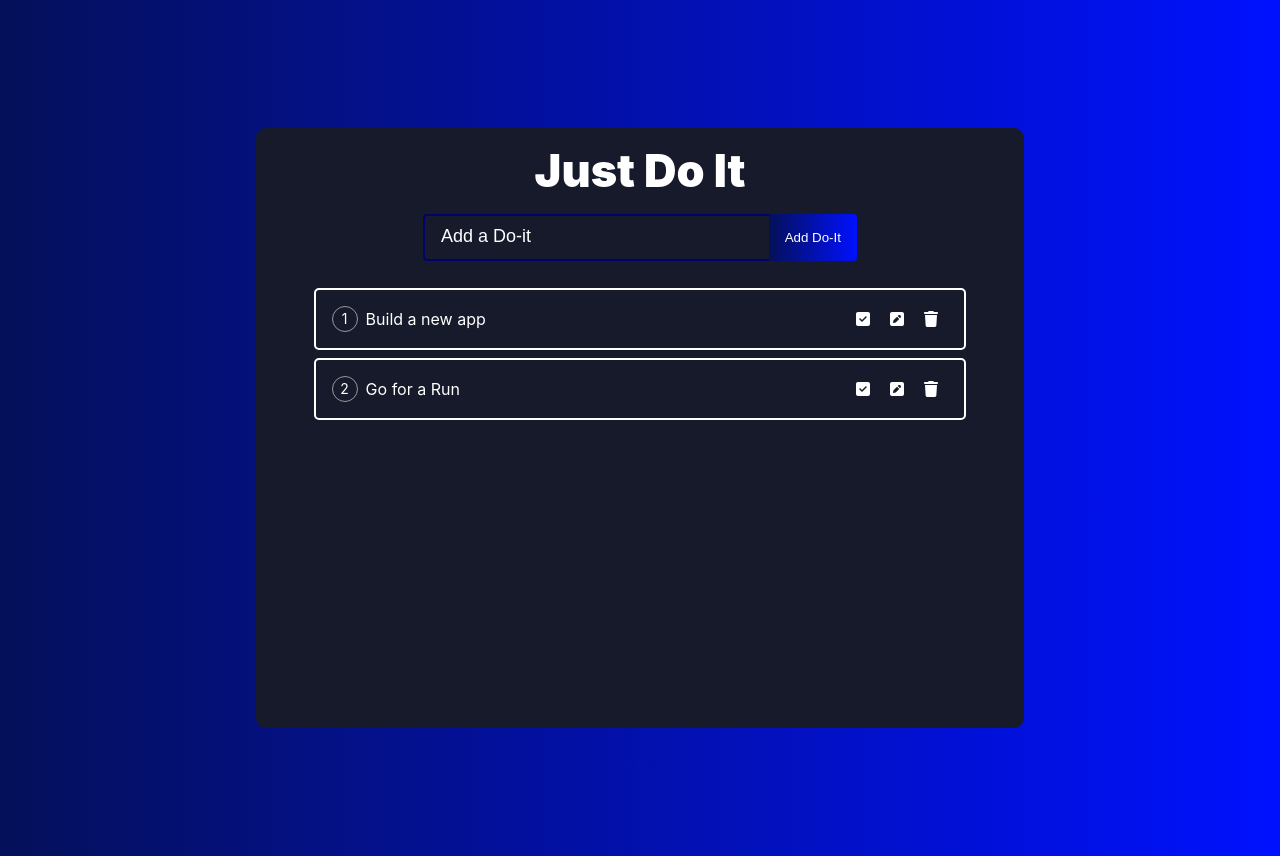
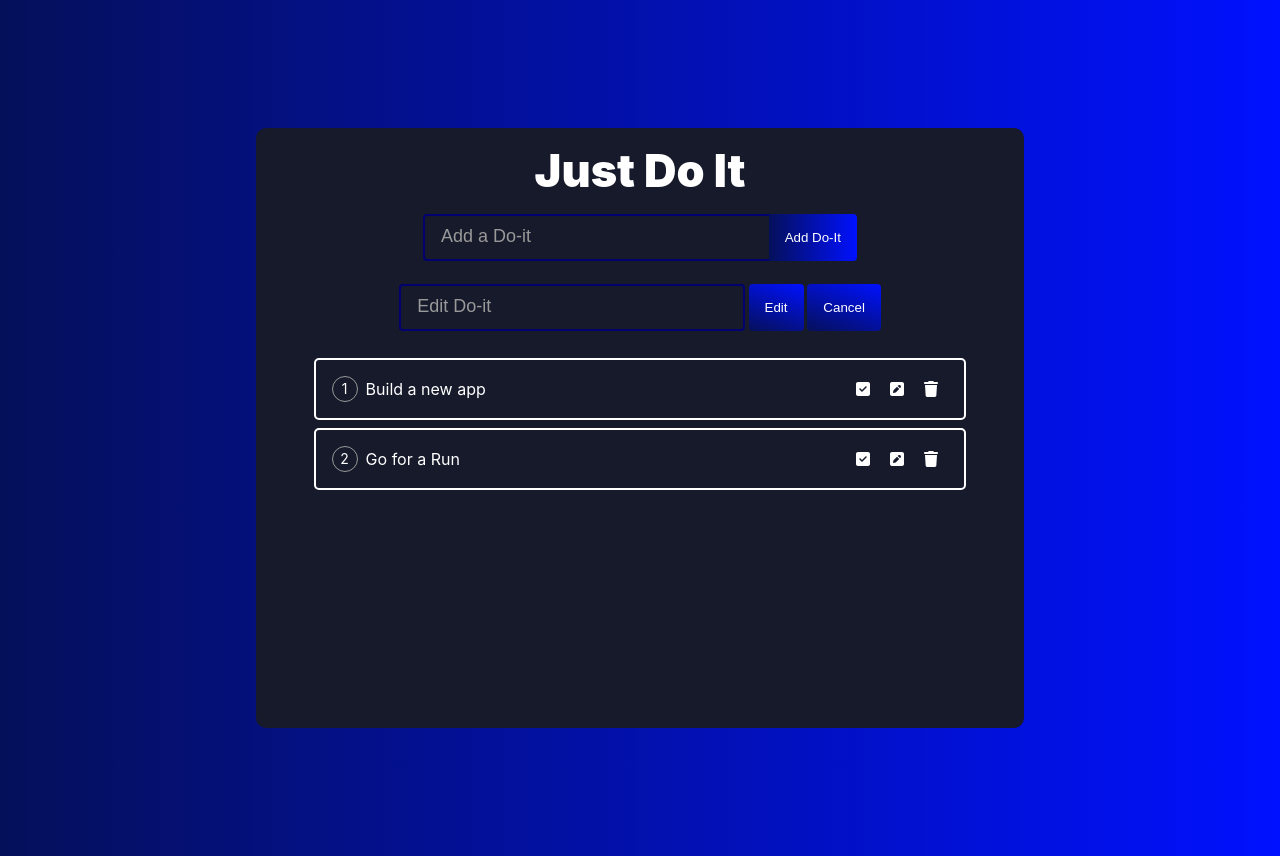
Before and after one commit to JubzCodes/Do-it, a React (Create React App) app: page / in a window 1280 px wide. Built offline with nearby package versions, Linux system fonts and the light colour scheme.

Commit message:
css for edit form

```diff
--- a/src/App.css
+++ b/src/App.css
@@ -129,7 +129,7 @@ body {
 }
 
 .doit-input::placeholder {
-  color: white;
+  color: #999;
   font-size: large;
   font-weight: 500;
 
@@ -155,3 +155,53 @@ body {
   color: rgb(248, 2, 2);
   opacity: 0.3;
 }
+
+.doit-edit-input {
+  padding: 14px 32px 14px 16px;
+  border-radius: 4px;
+  border: 2px solid rgb(1, 1, 112);
+  outline: none;
+  width: 45%;
+  background: transparent;
+  color: white;
+  margin-bottom: 3%;
+}
+
+.doit-edit-button {
+  padding: 16px;
+  border: none;
+  border-radius: 4px;
+  cursor: pointer;
+  outline: none;
+  background: linear-gradient(
+    20deg,
+    rgb(5, 16, 90) 0%,
+    rgb(0, 17, 255) 100%
+  );
+  color: #fff;
+  text-transform: capitalize;
+  margin-left: .5%;
+}
+
+.doit-edit-input::placeholder {
+  color: #999;
+  font-size: large;
+  font-weight: 500;
+
+}
+
+.doit-cancel-button {
+  padding: 16px;
+  border: none;
+  border-radius: 4px;
+  cursor: pointer;
+  outline: none;
+  background: linear-gradient(
+    20deg,
+    rgb(5, 16, 90) 0%,
+    rgb(0, 17, 255) 100%
+  );
+  color: #fff;
+  text-transform: capitalize;
+  margin-left: .5%;
+}
--- a/src/App.js
+++ b/src/App.js
@@ -12,7 +12,7 @@ function App() {
 
   //INPUT STATES
    const [task, setTask] = useState('')
-   const [updateTask, setUpdateTask] = useState('')
+   const [editTask, setEditTask] = useState('')
 
 
   //DO IT DEFAULT STATES
@@ -80,6 +80,21 @@ function App() {
         </button>
       </form>
 
+      <form onSubmit={handleSubmit} className="doit-form">
+        <input
+          placeholder="Edit Do-it"
+          value={task}
+          onChange={handleChange}
+          name="text"
+          className="doit-edit-input"
+        />
+        <button onClick={handleSubmit} className="doit-edit-button">
+          Edit
+        </button>
+        <button onClick={handleSubmit} className="doit-cancel-button">
+          Cancel
+        </button>
+      </form>
 
       {doIt &&
         doIt
```
